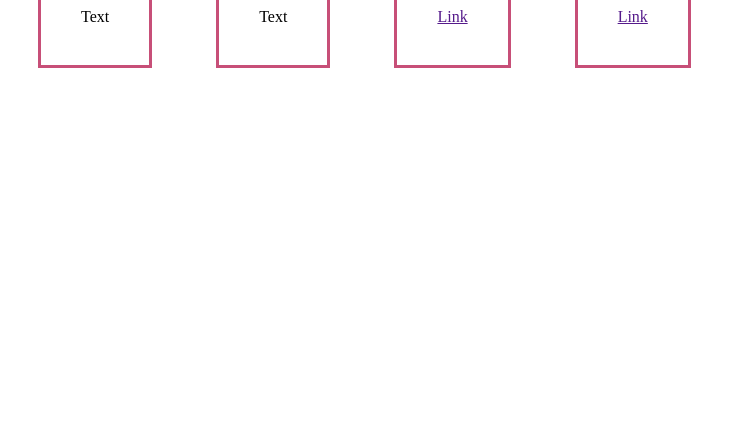
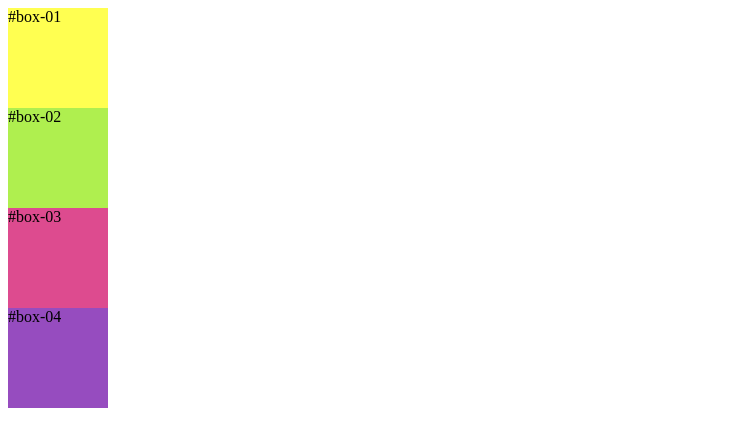
Before and after one commit to avuoristo/codeberry-webdev-8, a plain HTML site: page index.html in a window 1280 px wide. Shown: the whole page, without its empty margins (0-746 px from the left). Drawn offline with Linux system fonts and the light colour scheme.

Commit message:
3.1. Commit test from VSCode

```diff
--- a/index.html
+++ b/index.html
@@ -1,5 +1,6 @@
 <!DOCTYPE html>
 <html lang="en">
+
 <head>
     <meta charset="UTF-8">
     <meta http-equiv="X-UA-Compatible" content="IE=edge">
@@ -7,10 +8,12 @@
     <title>Edistynyt asettelu</title>
     <link rel="stylesheet" href="style.css">
 </head>
+
 <body>
-    <p>Text</p>
-    <p>Text</p>
-    <a href="">Link</a>
-    <a href="">Link</a>
+    <div id="box-01" class="box">#box-01</div>
+    <div id="box-02" class="box">#box-02</div>
+    <div id="box-03" class="box">#box-03</div>
+    <div id="box-04" class="box">#box-04</div>
 </body>
+
 </html>
--- a/style.css
+++ b/style.css
@@ -1,7 +1,20 @@
-p, a {
-    width: 50%;
-    padding: 40px;
-    border: 3px solid #c74f78;
-    margin: 30px;
-    display: inline;
+.box {
+    width: 100px;
+    height: 100px;
+  }
+
+#box-01 {
+    background-color: hsla(60, 100%, 60%, .85);
 }
+
+#box-02 {
+    background-color: hsla(84, 84%, 56%, .85);
+}
+
+#box-03 {
+    background-color: hsla(332, 69%, 51%, .85);
+}
+
+#box-04 {
+    background-color: hsla(279, 60%, 44%, .85);
+}
```
